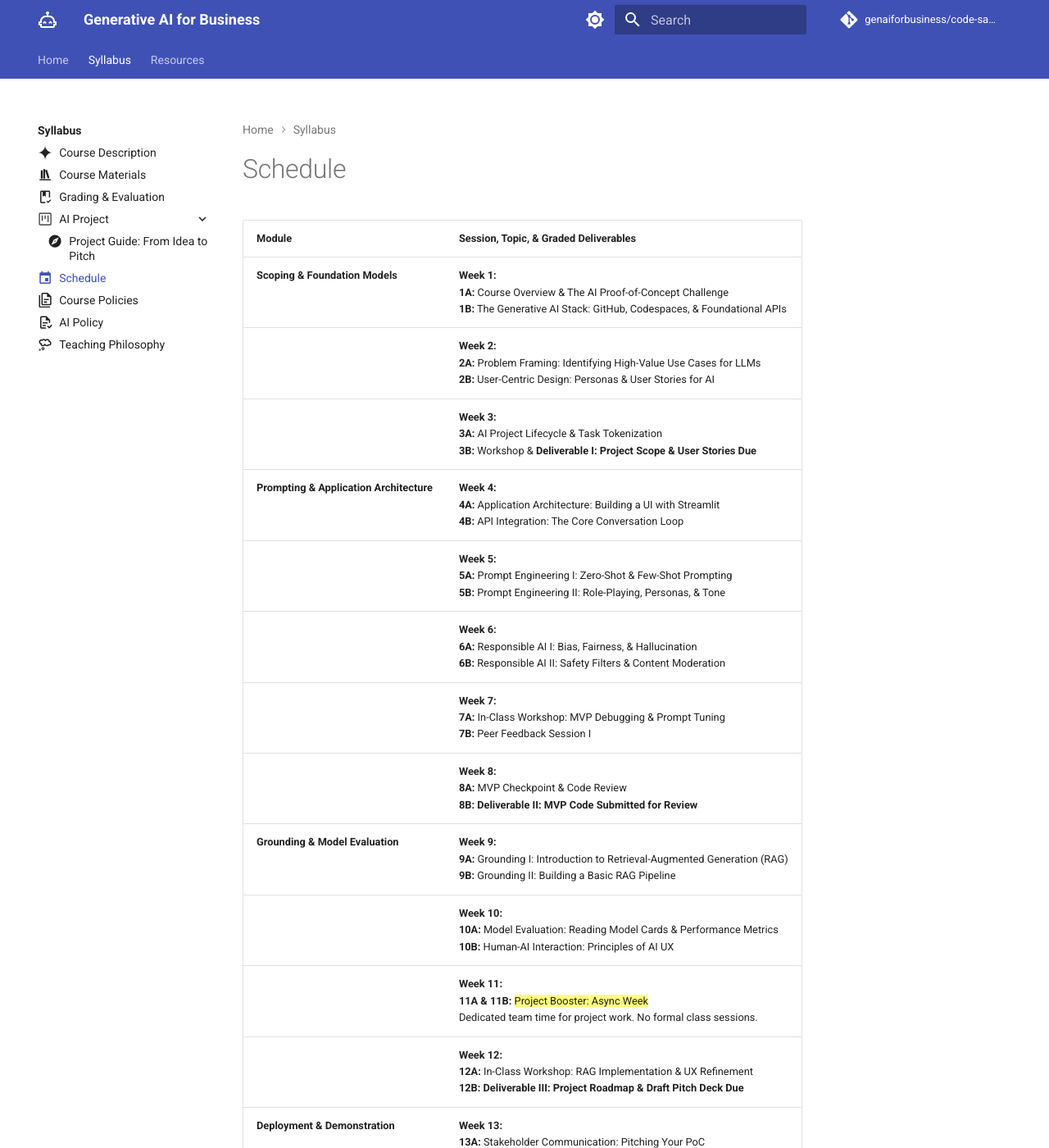
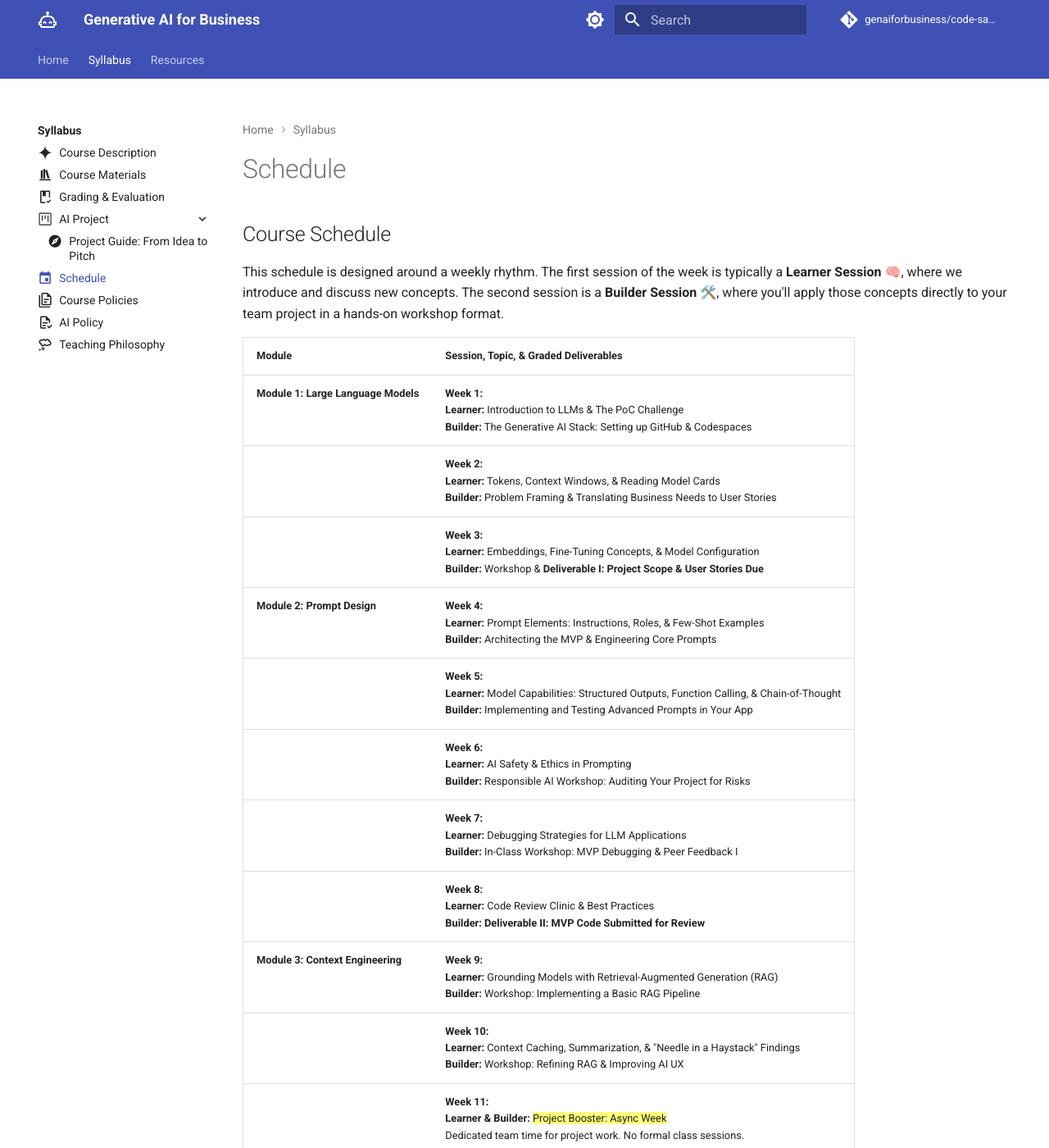
Before and after one commit to genaiforbusiness/genaiforbusiness.github.io, an MkDocs documentation site: the page built from docs/syllabus/schedule.md, in a window 1280 px wide and 1400 px high. Shown: the whole window at 82% size. Built offline with MkDocs 1.6.1 and Material for MkDocs 9.7.7, drawn with Linux system fonts in a browser that asks for light colours; comment, search, counter and statistics services are not loaded; some of the changed text lies outside the part shown.

Commit message:
docs: update course schedule
resolves #1

```diff
--- a/docs/syllabus/schedule.md
+++ b/docs/syllabus/schedule.md
@@ -7,20 +7,24 @@ hide:
 # Schedule
 
 
+## Course Schedule
+
+This schedule is designed around a weekly rhythm. The first session of the week is typically a **Learner Session** 🧠, where we introduce and discuss new concepts. The second session is a **Builder Session** 🛠️, where you'll apply those concepts directly to your team project in a hands-on workshop format.
+
 | Module | Session, Topic, & Graded Deliverables |
 | :--- | :--- |
-| **Scoping & Foundation Models** | **Week 1:**<br/>**1A:** Course Overview & The AI Proof-of-Concept Challenge<br/>**1B:** The Generative AI Stack: GitHub, Codespaces, & Foundational APIs |
-| | **Week 2:**<br/>**2A:** Problem Framing: Identifying High-Value Use Cases for LLMs<br/>**2B:** User-Centric Design: Personas & User Stories for AI |
-| | **Week 3:**<br/>**3A:** AI Project Lifecycle & Task Tokenization<br/>**3B:** Workshop & **Deliverable I: Project Scope & User Stories Due** |
-| **Prompting & Application Architecture** | **Week 4:**<br/>**4A:** Application Architecture: Building a UI with Streamlit<br/>**4B:** API Integration: The Core Conversation Loop |
-| | **Week 5:**<br/>**5A:** Prompt Engineering I: Zero-Shot & Few-Shot Prompting<br/>**5B:** Prompt Engineering II: Role-Playing, Personas, & Tone |
-| | **Week 6:**<br/>**6A:** Responsible AI I: Bias, Fairness, & Hallucination<br/>**6B:** Responsible AI II: Safety Filters & Content Moderation |
-| | **Week 7:**<br/>**7A:** In-Class Workshop: MVP Debugging & Prompt Tuning<br/>**7B:** Peer Feedback Session I |
-| | **Week 8:**<br/>**8A:** MVP Checkpoint & Code Review<br/>**8B:** **Deliverable II: MVP Code Submitted for Review** |
-| **Grounding & Model Evaluation** | **Week 9:**<br/>**9A:** Grounding I: Introduction to Retrieval-Augmented Generation (RAG)<br/>**9B:** Grounding II: Building a Basic RAG Pipeline |
-| | **Week 10:**<br/>**10A:** Model Evaluation: Reading Model Cards & Performance Metrics<br/>**10B:** Human-AI Interaction: Principles of AI UX |
-| | **Week 11:**<br/>**11A & 11B:** ==Project Booster: Async Week==<br/>Dedicated team time for project work. No formal class sessions. |
-| | **Week 12:**<br/>**12A:** In-Class Workshop: RAG Implementation & UX Refinement<br/>**12B:** **Deliverable III: Project Roadmap & Draft Pitch Deck Due** |
-| **Deployment & Demonstration** | **Week 13:**<br/>**13A:** Stakeholder Communication: Pitching Your PoC<br/>**13B:** Production Readiness: Final Testing & Polishing |
-| | **Week 14:**<br/>**14A & 14B:** ==Thanksgiving Recess== |
+| **Module 1: Large Language Models** | **Week 1:**<br/>**Learner:** Introduction to LLMs & The PoC Challenge<br/>**Builder:** The Generative AI Stack: Setting up GitHub & Codespaces |
+| | **Week 2:**<br/>**Learner:** Tokens, Context Windows, & Reading Model Cards<br/>**Builder:** Problem Framing & Translating Business Needs to User Stories |
+| | **Week 3:**<br/>**Learner:** Embeddings, Fine-Tuning Concepts, & Model Configuration<br/>**Builder:** Workshop & **Deliverable I: Project Scope & User Stories Due** |
+| **Module 2: Prompt Design** | **Week 4:**<br/>**Learner:** Prompt Elements: Instructions, Roles, & Few-Shot Examples<br/>**Builder:** Architecting the MVP & Engineering Core Prompts |
+| | **Week 5:**<br/>**Learner:** Model Capabilities: Structured Outputs, Function Calling, & Chain-of-Thought<br/>**Builder:** Implementing and Testing Advanced Prompts in Your App |
+| | **Week 6:**<br/>**Learner:** AI Safety & Ethics in Prompting<br/>**Builder:** Responsible AI Workshop: Auditing Your Project for Risks |
+| | **Week 7:**<br/>**Learner:** Debugging Strategies for LLM Applications<br/>**Builder:** In-Class Workshop: MVP Debugging & Peer Feedback I |
+| | **Week 8:**<br/>**Learner:** Code Review Clinic & Best Practices<br/>**Builder:** **Deliverable II: MVP Code Submitted for Review** |
+| **Module 3: Context Engineering** | **Week 9:**<br/>**Learner:** Grounding Models with Retrieval-Augmented Generation (RAG) <br/>**Builder:** Workshop: Implementing a Basic RAG Pipeline |
+| | **Week 10:**<br/>**Learner:** Context Caching, Summarization, & "Needle in a Haystack" Findings<br/>**Builder:** Workshop: Refining RAG & Improving AI UX |
+| | **Week 11:**<br/>**Learner & Builder:** ==Project Booster: Async Week==<br/>Dedicated team time for project work. No formal class sessions. |
+| | **Week 12:**<br/>**Learner:** Model Context Protocol & Advanced Grounding Techniques<br/>**Builder:** **Deliverable III: Project Roadmap & Draft Pitch Deck Due** |
+| **Module 4: Agents** | **Week 13:**<br/>**Learner:** Introduction to AI Agents & Models with Tools<br/>**Builder:** Workshop: Finalizing Your App & Pitching Your PoC |
+| | **Week 14:**<br/>**Learner & Builder:** ==Thanksgiving Recess== |
 | | **Finals Week:**<br/>**Final Project Presentations & Demonstrations** |
```
